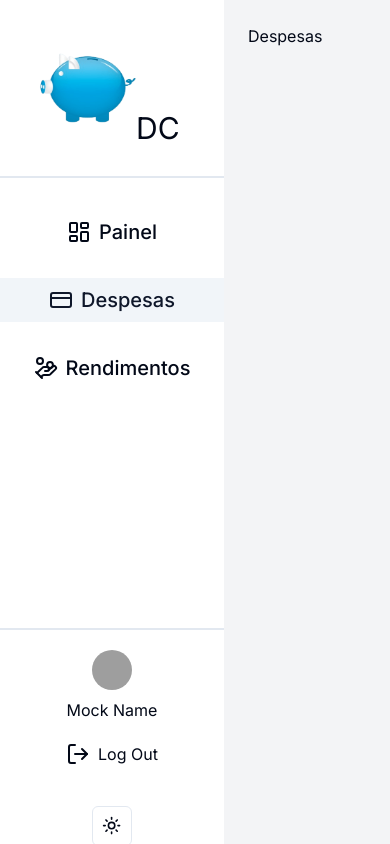
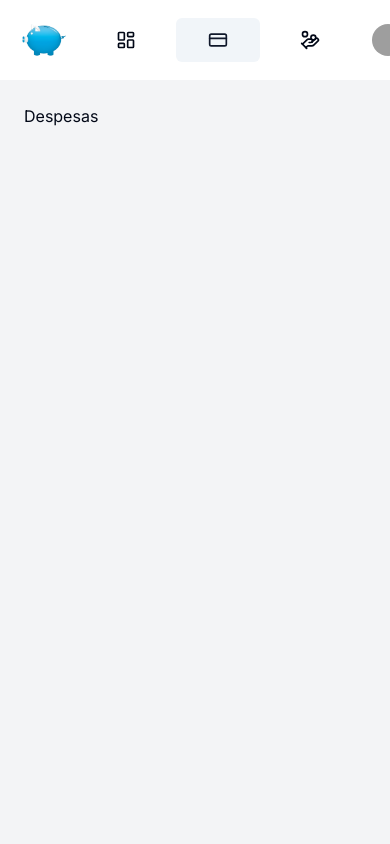
Before and after one commit to jocasantos/expense-tracker, a Next.js app: page /painel/despesas in a window 390 px wide. Built offline with nearby package versions, Linux system fonts and the light colour scheme; grey boxes are pictures that could not be loaded.

Commit message:
made sidebar responsive

```diff
--- a/src/app/painel/layout.tsx
+++ b/src/app/painel/layout.tsx
@@ -2,11 +2,11 @@ import SideNav from "@/components/SideNav";
 
 export default function Layout({ children }: { children: React.ReactNode }) {
   return (
-    <div className="flex h-screen">
-      <div className="w-56">
+    <div className="flex flex-col h-screen lg:flex lg:flex-row">
+      <div className="lg:w-56 lg:h-screen w-full h-20">
         <SideNav />
       </div>
-      <div className="flex-grow p-6 bg-gray-100 dark:bg-slate-600 md:p-12 ">
+      <div className="flex-grow p-6 bg-gray-100 dark:bg-slate-600 lg:p-12 ">
         {children}
       </div>
     </div>
--- a/src/components/SideNav.tsx
+++ b/src/components/SideNav.tsx
@@ -3,7 +3,13 @@
 import Image from "next/image";
 import Link from "next/link";
 import { Avatar, AvatarFallback, AvatarImage } from "@/components/ui/avatar";
-import { CreditCard, HandCoins, LayoutDashboard, LogOut } from "lucide-react";
+import {
+  ChevronLeftCircle,
+  CreditCard,
+  HandCoins,
+  LayoutDashboard,
+  LogOut,
+} from "lucide-react";
 import ModeToggle from "./ui/modetoggle";
 import { Button, buttonVariants } from "./ui/button";
 import { usePathname } from "next/navigation";
@@ -17,70 +23,73 @@ export default function SideNav() {
   }
 
   return (
-    <nav className="fixed left-0 top-0 h-full w-56">
+    <nav className="fixed place-content-between left-0 top-0  flex h-20 w-full lg:h-full lg:w-56 lg:flex-col">
       {/* -translate-x-full overflow-hidden */}
+      {/* <div className="lg:block lg:absolute lg:-right-4 lg:top-40 hidden">
+        <ChevronLeftCircle size={30} fill="#60a5fa" strokeWidth={2} />
+      </div> */}
       <Link href="/painel">
-        <div className="flex flex-row justify-start align-items-center h-44 relative ">
-          <div className="h-44 w-44 relative">
+        <div className="flex flex-row justify-start align-items-center lg:h-44 relative lg:pl-0 pl-1 ">
+          <div className="lg:h-44 lg:w-44 w-20 h-20 relative">
             <Image src="/logo2.png" alt="logo" fill />
           </div>
-          <div className="relative flex -ml-10 items-center">
-            <span className="text-3xl mt-20">DC</span>
+          <div className="relative -ml-10 items-center lg:flex hidden">
+            <span className="lg:text-3xl lg:mt-20">DC</span>
           </div>
         </div>
       </Link>
-      <div className="border-b-2"></div>
+      <div className="lg:border-b-2 lg:block lg:-mt-8 hidden"></div>
 
-      <div className="flex flex-col space-y-6 pt-8 ">
+      <div className="flex lg:flex-col lg:space-y-6 lg:pt-6 lg:items-stretch flex-row items-center space-x-2">
         <Link
           className={buttonVariants({
-            className: "text-xl rounded-none",
+            className: "text-xl rounded-md lg:rounded-none",
             variant: getButtonVariant("/painel"),
             size: "lg",
           })}
           href="/painel"
         >
-          <LayoutDashboard className="mr-2 h-6 w-6" />
-          Painel
+          <LayoutDashboard className="lg:mr-2 lg:h-6 lg:w-6 w-5 h-5 " />
+          <p className="hidden lg:block">Painel</p>
         </Link>
         <Link
           className={buttonVariants({
-            className: "text-xl rounded-none",
+            className: "text-xl rounded-md lg:rounded-none",
             variant: getButtonVariant("/painel/despesas"),
             size: "lg",
           })}
           href="/painel/despesas"
         >
-          <CreditCard className="mr-2 h-6 w-6" />
-          Despesas
+          <CreditCard className="lg:mr-2 lg:h-6 lg:w-6 w-5 h-5 " />
+          <p className="hidden lg:block">Despesas</p>
         </Link>
         <Link
           className={buttonVariants({
-            className: "text-xl rounded-none",
+            className: "text-xl rounded-md lg:rounded-none",
             variant: getButtonVariant("/painel/rendimentos"),
             size: "lg",
           })}
           href="/painel/rendimentos"
         >
-          <HandCoins className="mr-2 h-6 w-6" />
-          Rendimentos
+          <HandCoins className="lg:mr-2 lg:h-6 lg:w-6 w-5 h-5 " />
+          <p className="hidden lg:block">Rendimentos</p>
         </Link>
       </div>
 
-      <div className="h-60 border-b-2"></div>
-      <div className="flex flex-col items-center px-5">
-        <div className="mt-5 mb-2 ">
+      <div className="lg:h-60 lg:border-b-2 lg:block hidden"></div>
+      <div className="flex lg:flex-col items-center lg:space-x-0 lg:px-5 space-x-6 flex-row ml-5 lg:ml-0">
+        <div className=" lg:mb-2 ">
           <Avatar>
             <AvatarImage src="https://github.com/shadcn.png" />
             <AvatarFallback></AvatarFallback>
           </Avatar>
         </div>
-        <p>Mock Name</p>
-        <div className="flex space-x-2 py-5">
+        <p className="hidden lg:block">Mock Name</p>
+        {/* <div className="flex space-x-2 py-5">
           <LogOut />
-          <p>Log Out</p>
-        </div>
-        <div className="my-5">
+          <p className="hidden text-gray-500 lg:block">Term. sessão</p>
+        </div> */}
+        <div className="lg:my-10 lg:pr-0 pr-4">
           <ModeToggle />
         </div>
       </div>
--- a/src/components/ui/avatar.tsx
+++ b/src/components/ui/avatar.tsx
@@ -1,9 +1,9 @@
-"use client"
+"use client";
 
-import * as React from "react"
-import * as AvatarPrimitive from "@radix-ui/react-avatar"
+import * as React from "react";
+import * as AvatarPrimitive from "@radix-ui/react-avatar";
 
-import { cn } from "@/lib/utils"
+import { cn } from "@/lib/utils";
 
 const Avatar = React.forwardRef<
   React.ElementRef<typeof AvatarPrimitive.Root>,
@@ -12,13 +12,13 @@ const Avatar = React.forwardRef<
   <AvatarPrimitive.Root
     ref={ref}
     className={cn(
-      "relative flex h-10 w-10 shrink-0 overflow-hidden rounded-full",
+      "relative flex h-8 w-8 lg:w-10 lg:h-10 shrink-0 overflow-hidden rounded-full",
       className
     )}
     {...props}
   />
-))
-Avatar.displayName = AvatarPrimitive.Root.displayName
+));
+Avatar.displayName = AvatarPrimitive.Root.displayName;
 
 const AvatarImage = React.forwardRef<
   React.ElementRef<typeof AvatarPrimitive.Image>,
@@ -29,8 +29,8 @@ const AvatarImage = React.forwardRef<
     className={cn("aspect-square h-full w-full", className)}
     {...props}
   />
-))
-AvatarImage.displayName = AvatarPrimitive.Image.displayName
+));
+AvatarImage.displayName = AvatarPrimitive.Image.displayName;
 
 const AvatarFallback = React.forwardRef<
   React.ElementRef<typeof AvatarPrimitive.Fallback>,
@@ -44,7 +44,7 @@ const AvatarFallback = React.forwardRef<
     )}
     {...props}
   />
-))
-AvatarFallback.displayName = AvatarPrimitive.Fallback.displayName
+));
+AvatarFallback.displayName = AvatarPrimitive.Fallback.displayName;
 
-export { Avatar, AvatarImage, AvatarFallback }
+export { Avatar, AvatarImage, AvatarFallback };
```
